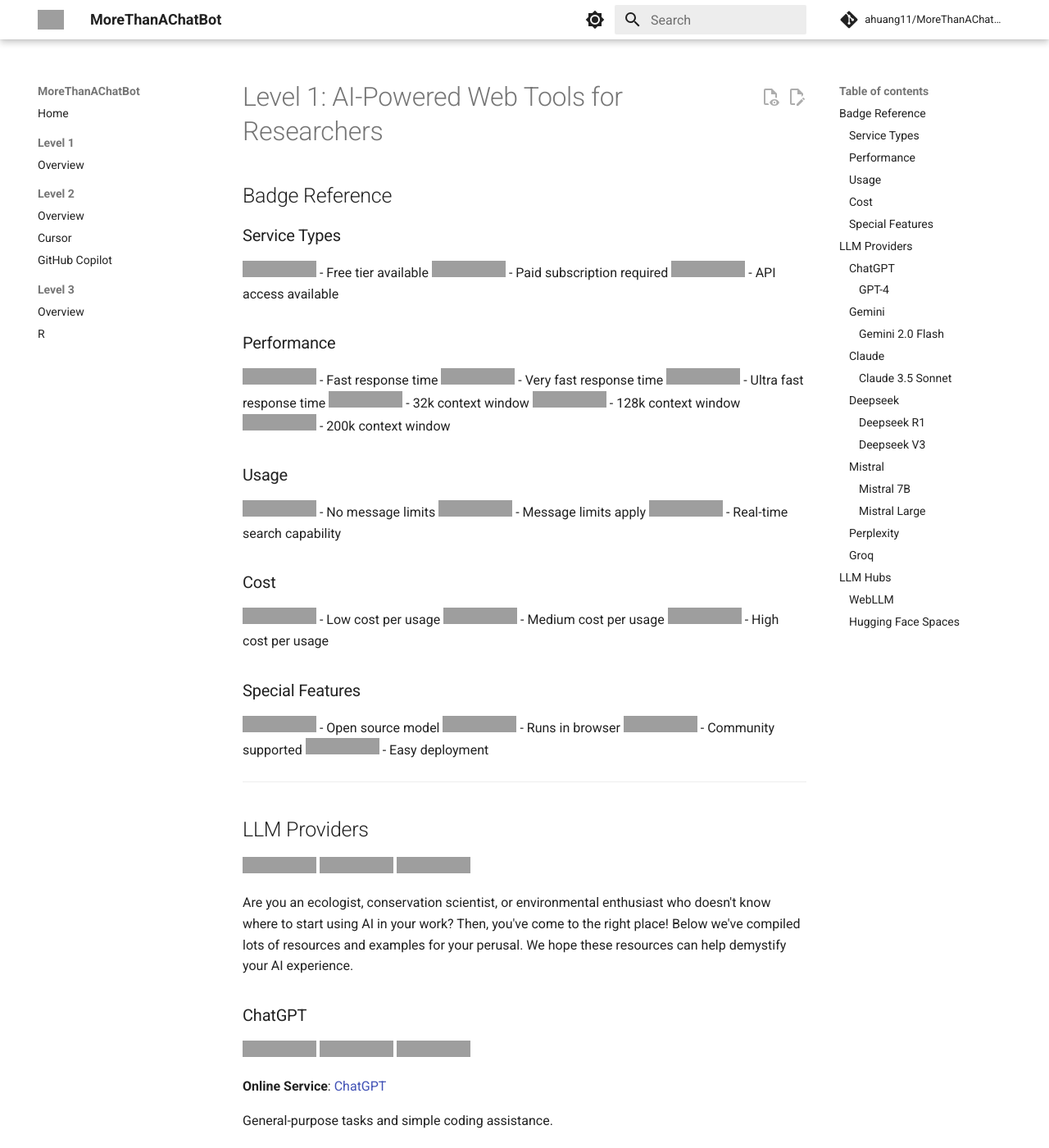
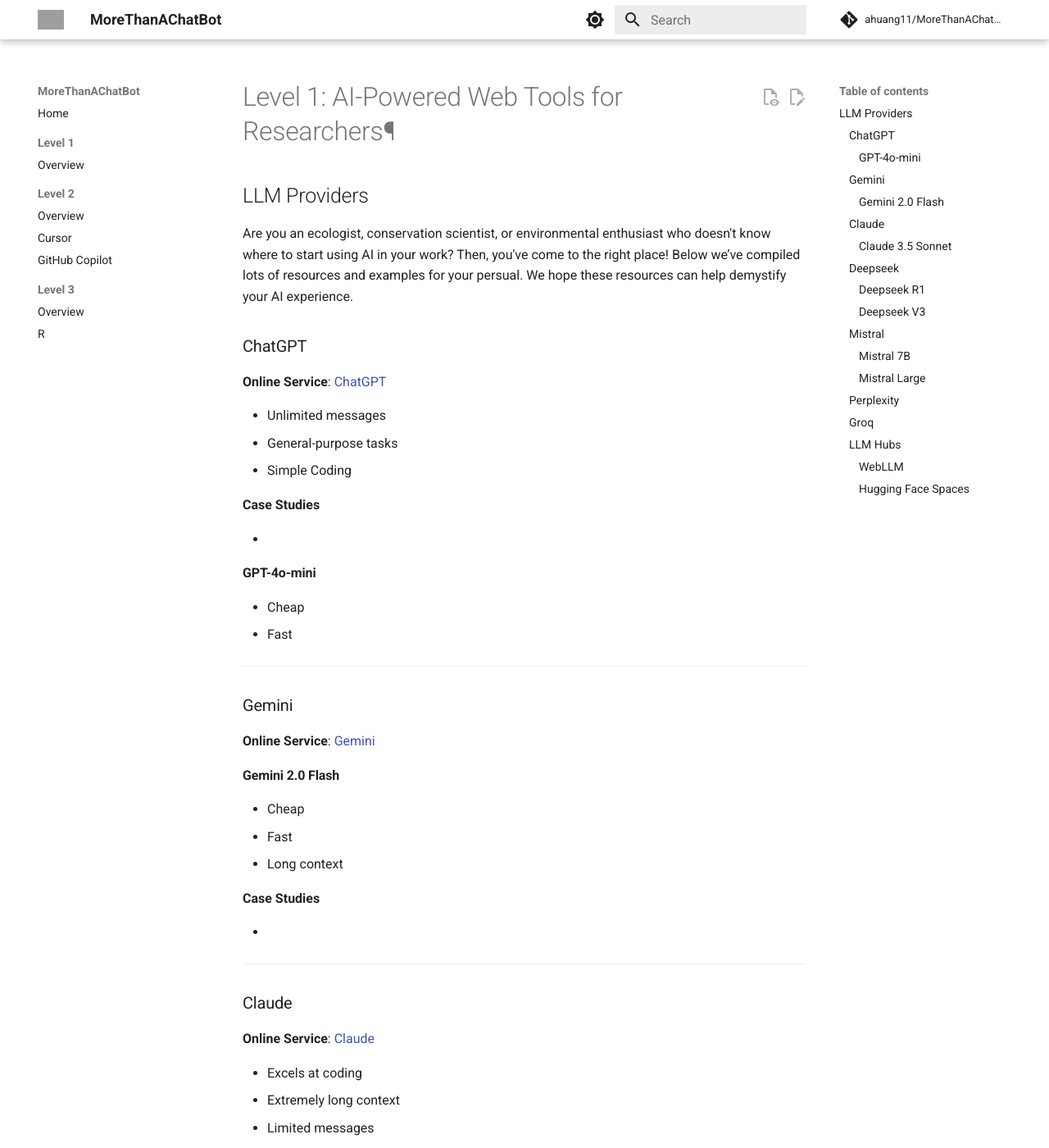
Before and after one commit to ahuang11/MoreThanAChatBot, an MkDocs documentation site: the page built from docs/level1/index.md, in a window 1280 px wide and 1400 px high. Shown: the whole window at 82% size. Built offline with MkDocs 1.6.1 and Material for MkDocs 9.7.7, drawn with Linux system fonts in a browser that asks for light colours; comment, search, counter and statistics services are not loaded; some of the changed text lies outside the part shown; grey boxes are pictures that could not be loaded.

Commit message:
undo badges

```diff
--- a/docs/level1/index.md
+++ b/docs/level1/index.md
@@ -1,174 +1,143 @@
-# Level 1: AI-Powered Web Tools for Researchers
-
-## Badge Reference
-
-### Service Types
-![Free](https://img.shields.io/badge/Free-success) - Free tier available
-![Paid](https://img.shields.io/badge/Paid-informational) - Paid subscription required
-![API](https://img.shields.io/badge/API-yellow) - API access available
-
-### Performance
-![Speed-Fast-blue](https://img.shields.io/badge/Speed-Fast-blue) - Fast response time
-![Speed-Very_Fast-blue](https://img.shields.io/badge/Speed-Very_Fast-blue) - Very fast response time
-![Speed-Ultra_Fast-blue](https://img.shields.io/badge/Speed-Ultra_Fast-blue) - Ultra fast response time
-![Context-32k-orange](https://img.shields.io/badge/Context-32k-orange) - 32k context window
-![Context-128k-orange](https://img.shields.io/badge/Context-128k-orange) - 128k context window
-![Context-200k-orange](https://img.shields.io/badge/Context-200k-orange) - 200k context window
-
-### Usage
-![Messages-Unlimited-brightgreen](https://img.shields.io/badge/Messages-Unlimited-brightgreen) - No message limits
-![Messages-Limited-yellow](https://img.shields.io/badge/Messages-Limited-yellow) - Message limits apply
-![Search-Enabled-brightgreen](https://img.shields.io/badge/Search-Enabled-brightgreen) - Real-time search capability
-
-### Cost
-![Cost-Low-success](https://img.shields.io/badge/Cost-Low-success) - Low cost per usage
-![Cost-Medium-yellow](https://img.shields.io/badge/Cost-Medium-yellow) - Medium cost per usage
-![Cost-High-red](https://img.shields.io/badge/Cost-High-red) - High cost per usage
-
-### Special Features
-![Open_Source-Yes-success](https://img.shields.io/badge/Open_Source-Yes-success) - Open source model
-![Browser-Based-success](https://img.shields.io/badge/Browser-Based-success) - Runs in browser
-![Community-Driven-success](https://img.shields.io/badge/Community-Driven-success) - Community supported
-![Deployment-Easy-brightgreen](https://img.shields.io/badge/Deployment-Easy-brightgreen) - Easy deployment
-
----
+# Level 1: AI-Powered Web Tools for Researchers¶
 
 ## LLM Providers
 
-![Free](https://img.shields.io/badge/Free-success) ![Paid](https://img.shields.io/badge/Paid-informational) ![API](https://img.shields.io/badge/API-yellow)
-
-Are you an ecologist, conservation scientist, or environmental enthusiast who doesn't know where to start using AI in your work? Then, you've come to the right place! Below we've compiled lots of resources and examples for your perusal. We hope these resources can help demystify your AI experience.
+Are you an ecologist, conservation scientist, or environmental enthusiast who doesn't know where to start using AI in your work? Then, you've come to the right place! Below we’ve compiled lots of resources and examples for your persual. We hope these resources can help demystify your AI experience.
 
 ### ChatGPT
-![Free](https://img.shields.io/badge/Free-success) ![Paid](https://img.shields.io/badge/Pro-informational) ![Messages-Unlimited-brightgreen](https://img.shields.io/badge/Messages-Unlimited-brightgreen)
 
 **Online Service**: [ChatGPT](https://chatgpt.com)
 
-General-purpose tasks and simple coding assistance.
+- Unlimited messages
+- General-purpose tasks
+- Simple Coding
 
 **Case Studies**
 
-*Coming soon*
+-
 
-#### GPT-4
-![Speed-Fast-blue](https://img.shields.io/badge/Speed-Fast-blue) ![Context-32k-orange](https://img.shields.io/badge/Context-32k-orange) ![Cost-High-red](https://img.shields.io/badge/Cost-High-red)
+#### GPT-4o-mini
+
+- Cheap
+- Fast
 
 ---
 
 ### Gemini
-![Free](https://img.shields.io/badge/Free-success) ![Paid](https://img.shields.io/badge/Pro-informational) ![API](https://img.shields.io/badge/API-yellow)
 
 **Online Service**: [Gemini](https://aistudio.google.com)
 
 #### Gemini 2.0 Flash
-![Speed-Fast-blue](https://img.shields.io/badge/Speed-Fast-blue) ![Context-128k-orange](https://img.shields.io/badge/Context-128k-orange) ![Cost-Low-success](https://img.shields.io/badge/Cost-Low-success)
+
+- Cheap
+- Fast
+- Long context
 
 **Case Studies**
 
-*Coming soon*
+-
 
 ---
 
 ### Claude
-![API](https://img.shields.io/badge/API-yellow) ![Messages-Limited-yellow](https://img.shields.io/badge/Messages-Limited-yellow)
 
 **Online Service**: [Claude](https://claude.ai/)
 
-Excels at coding and analysis with extremely long context windows.
+- Excels at coding
+- Extremely long context
+- Limited messages
 
 **Case Studies**
 
-*Coming soon*
+-
 
 #### Claude 3.5 Sonnet
-![Speed-Very_Fast-blue](https://img.shields.io/badge/Speed-Very_Fast-blue) ![Context-200k-orange](https://img.shields.io/badge/Context-200k-orange) ![Cost-Medium-yellow](https://img.shields.io/badge/Cost-Medium-yellow)
+
+- Fast
+- Long context
 
 ---
 
 ### Deepseek
-![Free](https://img.shields.io/badge/Free-success) ![API](https://img.shields.io/badge/API-yellow)
 
 **Online Service**: [Deepseek](https://chat.deepseek.com)
 
-Specialized in reasoning and technical tasks.
+- Reasoning
 
 **Case Studies**
 
-*Coming soon*
+-
 
 #### Deepseek R1
-![Open_Source-Yes-success](https://img.shields.io/badge/Open_Source-Yes-success) ![Context-32k-orange](https://img.shields.io/badge/Context-32k-orange)
+
+- Open-sourced model
 
 #### Deepseek V3
-![Speed-Fast-blue](https://img.shields.io/badge/Speed-Fast-blue) ![Context-128k-orange](https://img.shields.io/badge/Context-128k-orange)
 
 ---
 
 ### Mistral
-![Free](https://img.shields.io/badge/Free-success) ![API](https://img.shields.io/badge/API-yellow) ![Messages-Unlimited-brightgreen](https://img.shields.io/badge/Messages-Unlimited-brightgreen)
 
 **Online Service**: [Mistral](https://chat.mistral.ai/)
 
+- Unlimited messages
+
 **Case Studies**
 
-*Coming soon*
+-
 
 #### Mistral 7B
-![Open_Source-Yes-success](https://img.shields.io/badge/Open_Source-Yes-success) ![Context-32k-orange](https://img.shields.io/badge/Context-32k-orange)
+
+- Open-sourced model
 
 #### Mistral Large
-![Speed-Fast-blue](https://img.shields.io/badge/Speed-Fast-blue) ![Context-128k-orange](https://img.shields.io/badge/Context-128k-orange)
 
 ---
 
 ### Perplexity
-![Free](https://img.shields.io/badge/Free-success) ![Paid](https://img.shields.io/badge/Pro-informational) ![Search-Enabled-brightgreen](https://img.shields.io/badge/Search-Enabled-brightgreen)
 
 **Online Service**: [Perplexity](https://www.perplexity.ai/)
 
-Specializes in online search and real-time information retrieval.
+- Specializes in online search
 
 **Case Studies**
 
-*Coming soon*
+-
 
 ---
 
 ### Groq
-![Speed-Ultra_Fast-blue](https://img.shields.io/badge/Speed-Ultra_Fast-blue) ![API](https://img.shields.io/badge/API-yellow)
 
 **Online Service**: [Groq](https://groq.com/)
 
-Optimized for extremely fast inference.
+- Extremely fast
 
 **Case Studies**
 
-*Coming soon*
+-
 
 ---
 
-## LLM Hubs
+### LLM Hubs
 
-### WebLLM
-![Browser-Based-success](https://img.shields.io/badge/Browser-Based-success) ![Free](https://img.shields.io/badge/Free-success)
+#### WebLLM
 
 **Online Service**: [WebLLM](https://chat.webllm.ai/)
 
-Quantized models that run directly in the browser.
+Quantized models that run in the browser.
 
 **Case Studies**
 
-*Coming soon*
+-
 
 ---
 
-### Hugging Face Spaces
-![Community-Driven-success](https://img.shields.io/badge/Community-Driven-success) ![Free](https://img.shields.io/badge/Free-success) ![Deployment-Easy-brightgreen](https://img.shields.io/badge/Deployment-Easy-brightgreen)
+#### Hugging Face Spaces
 
 **Online Service**: [Hugging Face Spaces](https://huggingface.co/spaces)
 
-Community-driven model sharing and easy deployment of ML applications.
+Community-driven, model sharing, easy deployment of ML applications.
 
 **Case Studies**
 
-*Coming soon*
+-
```
